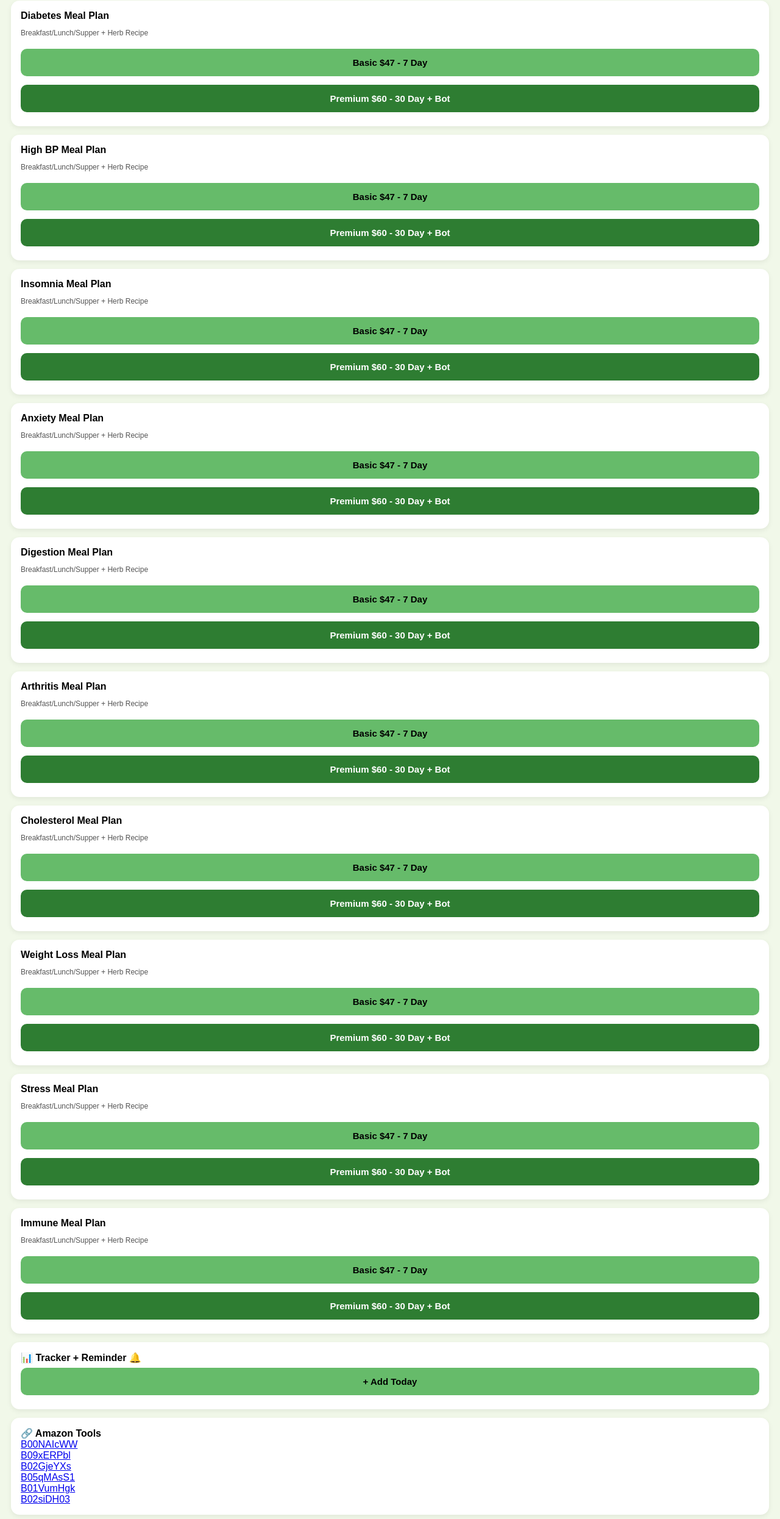
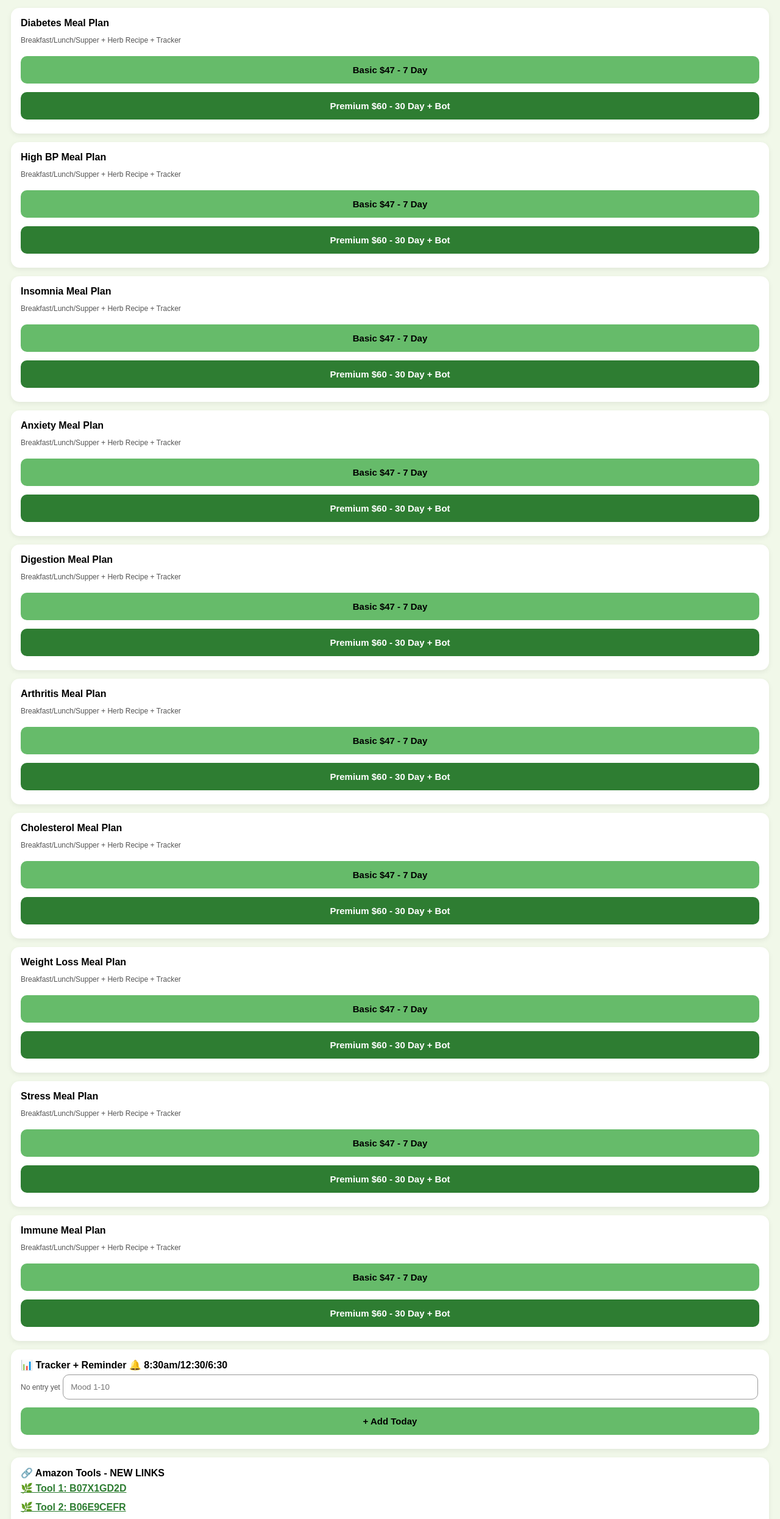
Before and after one commit to Thibossss-code/natutrackbot, a website: page index.html in a window 1280 px wide. Shown: the part 274-2765 px from the top of the page at 61% size. Drawn offline with Linux system fonts and the light colour scheme.

Commit message:
Update index.html

```diff
--- a/index.html
+++ b/index.html
@@ -1,18 +1,56 @@
-<!DOCTYPE html><html><head><meta charset="utf-8"><meta name="viewport" content="width=device-width,initial-scale=1"><title>NatuTrack</title>
-<style>body{margin:0;padding:18px;background:#F1F8E9;font-family:sans-serif}.logo{font-size:32px;font-weight:900;color:#2E7D32}.box{background:#C8E6C9;padding:16px;border-radius:14px;margin:14px 0}.card{background:#fff;padding:16px;border-radius:14px;margin:14px 0;box-shadow:0 3px 8px #0001}button{width:100%;padding:14px;border:none;border-radius:10px;margin:7px 0;font-weight:800;font-size:15px}.b47{background:#66BB6A;color:#000}.b60{background:#2E7D32;color:#fff}input{width:92%;padding:12px;border-radius:10px;border:1px solid #999}.small{font-size:12px;color:#555}</style></head><body>
+<!DOCTYPE html><html><head><meta charset="utf-8"><meta name="viewport" content="width=device-width,initial-scale=1">
+<title>NatuTrack</title>
+<style>
+body{margin:0;padding:18px;background:#F1F8E9;font-family:sans-serif}
+.logo{font-size:32px;font-weight:900;color:#2E7D32}
+.box{background:#C8E6C9;padding:16px;border-radius:14px;margin:14px 0}
+.card{background:#fff;padding:16px;border-radius:14px;margin:14px 0;box-shadow:0 3px 8px #0001}
+button{width:100%;padding:14px;border:none;border-radius:10px;margin:7px 0;font-weight:800;font-size:15px}
+.b47{background:#66BB6A;color:#000} .b60{background:#2E7D32;color:#fff}
+input{width:92%;padding:12px;border-radius:10px;border:1px solid #999;margin:6px 0}
+.small{font-size:12px;color:#555}
+a{color:#2E7D32;font-weight:700;display:block;padding:6px 0}
+#botAnswer{background:#F1F8E9;padding:10px;border-radius:8px;margin-top:8px;min-height:20px}
+</style></head><body>
 <div class="logo">🌿 NatuTrack</div>
-<div class="box"><h3>Not ready for $47? Get FREE sample!</h3><input id="em" placeholder="your email"><button class="b60" onclick="alert('Saved '+em.value+' to natutracthabopeter@gmail.com')">Send Free Sample</button></div>
-<div class="card"><b>Diabetes Meal Plan</b><p class="small">Breakfast/Lunch/Supper + Herb Recipe</p><button class="b47" onclick="window.open('https://payhip.com/b/M0tfg','_blank')">Basic $47 - 7 Day</button><button class="b60" onclick="window.open('https://payhip.com/b/M0tfg','_blank')">Premium $60 - 30 Day + Bot</button></div>
-<div class="card"><b>High BP Meal Plan</b><p class="small">Breakfast/Lunch/Supper + Herb Recipe</p><button class="b47" onclick="window.open('https://payhip.com/b/M0tfg','_blank')">Basic $47 - 7 Day</button><button class="b60" onclick="window.open('https://payhip.com/b/M0tfg','_blank')">Premium $60 - 30 Day + Bot</button></div>
-<div class="card"><b>Insomnia Meal Plan</b><p class="small">Breakfast/Lunch/Supper + Herb Recipe</p><button class="b47" onclick="window.open('https://payhip.com/b/M0tfg','_blank')">Basic $47 - 7 Day</button><button class="b60" onclick="window.open('https://payhip.com/b/M0tfg','_blank')">Premium $60 - 30 Day + Bot</button></div>
-<div class="card"><b>Anxiety Meal Plan</b><p class="small">Breakfast/Lunch/Supper + Herb Recipe</p><button class="b47" onclick="window.open('https://payhip.com/b/M0tfg','_blank')">Basic $47 - 7 Day</button><button class="b60" onclick="window.open('https://payhip.com/b/M0tfg','_blank')">Premium $60 - 30 Day + Bot</button></div>
-<div class="card"><b>Digestion Meal Plan</b><p class="small">Breakfast/Lunch/Supper + Herb Recipe</p><button class="b47" onclick="window.open('https://payhip.com/b/M0tfg','_blank')">Basic $47 - 7 Day</button><button class="b60" onclick="window.open('https://payhip.com/b/M0tfg','_blank')">Premium $60 - 30 Day + Bot</button></div>
-<div class="card"><b>Arthritis Meal Plan</b><p class="small">Breakfast/Lunch/Supper + Herb Recipe</p><button class="b47" onclick="window.open('https://payhip.com/b/M0tfg','_blank')">Basic $47 - 7 Day</button><button class="b60" onclick="window.open('https://payhip.com/b/M0tfg','_blank')">Premium $60 - 30 Day + Bot</button></div>
-<div class="card"><b>Cholesterol Meal Plan</b><p class="small">Breakfast/Lunch/Supper + Herb Recipe</p><button class="b47" onclick="window.open('https://payhip.com/b/M0tfg','_blank')">Basic $47 - 7 Day</button><button class="b60" onclick="window.open('https://payhip.com/b/M0tfg','_blank')">Premium $60 - 30 Day + Bot</button></div>
-<div class="card"><b>Weight Loss Meal Plan</b><p class="small">Breakfast/Lunch/Supper + Herb Recipe</p><button class="b47" onclick="window.open('https://payhip.com/b/M0tfg','_blank')">Basic $47 - 7 Day</button><button class="b60" onclick="window.open('https://payhip.com/b/M0tfg','_blank')">Premium $60 - 30 Day + Bot</button></div>
-<div class="card"><b>Stress Meal Plan</b><p class="small">Breakfast/Lunch/Supper + Herb Recipe</p><button class="b47" onclick="window.open('https://payhip.com/b/M0tfg','_blank')">Basic $47 - 7 Day</button><button class="b60" onclick="window.open('https://payhip.com/b/M0tfg','_blank')">Premium $60 - 30 Day + Bot</button></div>
-<div class="card"><b>Immune Meal Plan</b><p class="small">Breakfast/Lunch/Supper + Herb Recipe</p><button class="b47" onclick="window.open('https://payhip.com/b/M0tfg','_blank')">Basic $47 - 7 Day</button><button class="b60" onclick="window.open('https://payhip.com/b/M0tfg','_blank')">Premium $60 - 30 Day + Bot</button></div>
-<div class="card"><b>📊 Tracker + Reminder 🔔</b><br><button class="b47">+ Add Today</button></div>
-<div class="card"><b>🔗 Amazon Tools</b><br><a href="https://www.amazon.com/dp/B00NAIcWW">B00NAIcWW</a><br><a href="https://www.amazon.com/dp/B09xERPbl">B09xERPbl</a><br><a href="https://www.amazon.com/dp/B02GjeYXs">B02GjeYXs</a><br><a href="https://www.amazon.com/dp/B05qMAsS1">B05qMAsS1</a><br><a href="https://www.amazon.com/dp/B01VumHgk">B01VumHgk</a><br><a href="https://www.amazon.com/dp/B02siDH03">B02siDH03</a></div>
-<div class="card"><b>🤖 NatuTrackBot</b><br>rooibos for sleep, ginger for digestion - wellness only</div>
+
+<div class="box">
+<h3>Not ready for $47? Get FREE sample!</h3>
+<input id="em" placeholder="your email">
+<button class="b60" onclick="if(!em.value.includes('@')){alert('Enter email');return;} alert('Saved '+em.value); window.open('mailto:natutracthabopeter@gmail.com?subject=NEW LEAD:'+em.value,'_blank')">Send Free Sample</button>
+</div>
+
+<div id="plans"></div>
+
+<div class="card"><b>📊 Tracker + Reminder 🔔 8:30am/12:30/6:30</b><br><span id="trackHist" class="small">No entry yet</span>
+<input id="moodIn" type="number" placeholder="Mood 1-10">
+<button class="b47" onclick="let m=document.getElementById('moodIn').value; if(!m){alert('Enter mood');return;} let d=new Date().toLocaleDateString(); localStorage.setItem('natu_'+d,m); document.getElementById('trackHist').innerText='✅ Saved '+d+' Mood: '+m;">+ Add Today</button>
+</div>
+
+<div class="card"><b>🔗 Amazon Tools - NEW LINKS</b><br>
+<a href="https://www.amazon.com/dp/B07X1GD2D" target="_blank">🌿 Tool 1: B07X1GD2D</a>
+<a href="https://www.amazon.com/dp/B06E9CEFR" target="_blank">🌿 Tool 2: B06E9CEFR</a>
+<a href="https://www.amazon.com/dp/B02U5AOYZ" target="_blank">🌿 Tool 3: B02U5AOYZ</a>
+<a href="https://www.amazon.com/dp/B0IANOYRG" target="_blank">🌿 Tool 4: B0IANOYRG</a>
+<a href="https://www.amazon.com/dp/B0FWHK7LR" target="_blank">🌿 Tool 5: B0FWHK7LR</a>
+<a href="https://www.amazon.com/dp/B06MADSWH" target="_blank">🌿 Tool 6: B06MADSWH</a>
+<a href="https://www.amazon.com/dp/B0I2XQGY2" target="_blank">🌿 Tool 7: B0I2XQGY2</a>
+<a href="https://www.amazon.com/dp/B06IGKRFV" target="_blank">🌿 Tool 8: B06IGKRFV</a>
+<a href="https://www.amazon.com/dp/B0ICAQH XI" target="_blank">🌿 Tool 9: B0ICAQH XI</a>
+</div>
+
+<div class="card"><b>🤖 NatuTrackBot - ACTIVE</b><br>
+<input id="botQ" placeholder="Ask: rooibos for sleep?">
+<button class="b60" onclick="let q=document.getElementById('botQ').value.toLowerCase(); let a='I help with wellness only: rooibos for sleep, ginger for digestion.'; if(q.includes('rooibos')||q.includes('sleep'))a='🌿 Rooibos: Caffeine-free, good for relaxation before bed.'; if(q.includes('ginger'))a='🌿 Ginger: For digestion, hot water after meals.'; document.getElementById('botAnswer').innerText=a;">Ask Bot</button>
+<div id="botAnswer">Ask: rooibos for sleep, ginger for digestion - wellness only</div>
+</div>
+
+<script>
+var ills=["Diabetes","High BP","Insomnia","Anxiety","Digestion","Arthritis","Cholesterol","Weight Loss","Stress","Immune"];
+var out="";
+for(var i=0;i<ills.length;i++){
+ out+='<div class="card"><b>'+ills[i]+' Meal Plan</b><p class="small">Breakfast/Lunch/Supper + Herb Recipe + Tracker</p><button class="b47" onclick="window.open(\'https://payhip.com/b/vM5hV\',\'_blank\')">Basic $47 - 7 Day</button><button class="b60" onclick="window.open(\'https://payhip.com/b/4u2b4\',\'_blank\')">Premium $60 - 30 Day + Bot</button></div>';
+}
+document.getElementById("plans").innerHTML=out;
+</script>
 </body></html>
```
